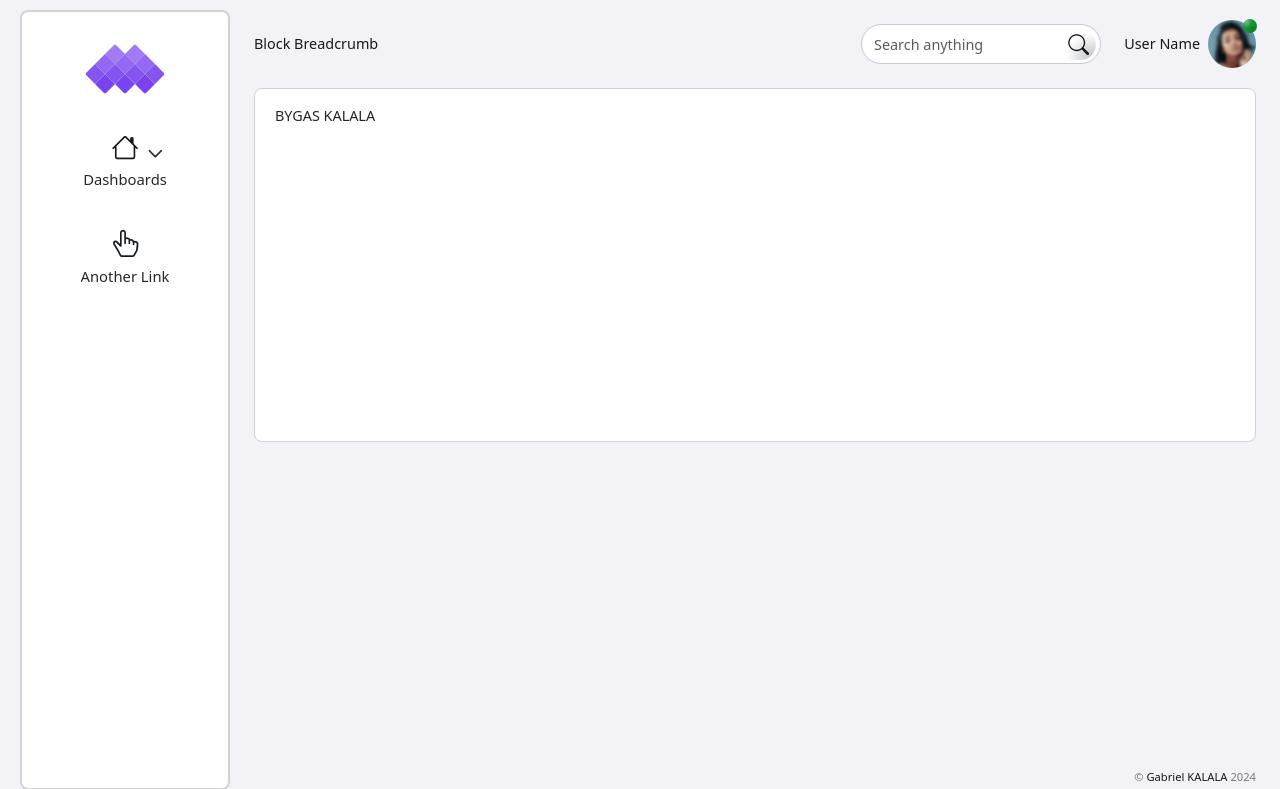
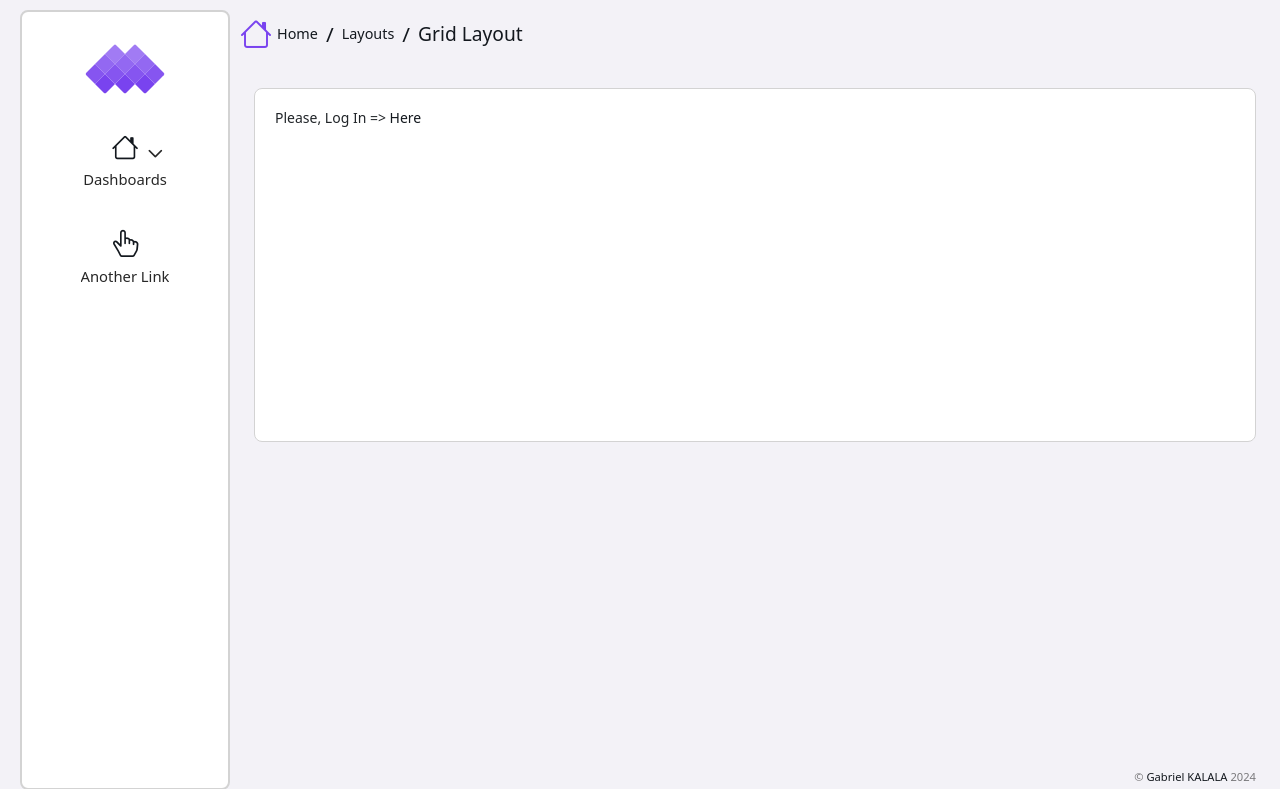
Before and after one commit to gabrielbygas/sams, a Django app: page / in a window 1280 px wide. Shown: the top 789 px of the page. Run offline with Django 5.2, Linux system fonts and the light colour scheme; some libraries are stand-ins or nearby versions; some web fonts are replaced.

Commit message:
login and logout

```diff
--- a/account/urls.py
+++ b/account/urls.py
@@ -1,13 +1,13 @@
 from django.conf.urls.static import static
 from django.urls import path
-from .views import login, logout, create_doctor, create_receptionist, create_student, user_creation_error_page
+from .views import auth_login, auth_logout, create_doctor, create_receptionist, create_student, user_creation_error_page
 from sams import settings
 
 app_name = "accounts"
 
 urlpatterns = [
-    path('login/', login, name="login"),
-    path('logout/', logout, name="logout"),
+    path('login/', auth_login, name="login"),
+    path('logout/', auth_logout, name="logout"),
     path('create-doctor/', create_doctor, name="create-doctor"),
     path('create-receptionist/', create_receptionist, name="create-receptionist"),
     path('create-student/', create_student, name="create-student"),
--- a/doctor/views.py
+++ b/doctor/views.py
@@ -1,5 +1,8 @@
 from django.shortcuts import render
+from django.contrib.auth.decorators import login_required
 
 # Create your views here.
+@login_required
 def home(request):
-    return render(request, "doctor/home.html")
+    user = request.user
+    return render(request, "doctor/home.html", {'user': user})
--- a/receptionist/views.py
+++ b/receptionist/views.py
@@ -1,5 +1,8 @@
 from django.shortcuts import render
+from django.contrib.auth.decorators import login_required
 
 # Create your views here.
+@login_required
 def home(request):
-    return render(request, "receptionist/home.html")
+    user = request.user
+    return render(request, "receptionist/home.html", {'user': user})
--- a/sams/templates/sams/index.html
+++ b/sams/templates/sams/index.html
@@ -29,7 +29,24 @@
           <div class="card">
               <div class="card-body">
                   <div class="card-320">
-                    BYGAS KALALA
+                    <!-- if messages -->
+                    {% if messages %}
+                      <div class="alert alert-danger alert-dismissible fade show" role="alert" id="myAlert">
+                          <ul>
+                              {% for message in messages %}
+                                <li>{{ message }}</li>
+                              {% endfor %}
+                          </ul>
+                          <button type="button" class="btn-close" data-bs-dismiss="alert" aria-label="Close"></button>
+                      </div>
+                    {% endif %}
+                    <!-- End messages -->
+
+                    {% if user.is_authenticated %}
+                      {{ user }}
+                    {% else %}
+                      <p> Please, Log In => <a href="{% url 'accounts:login' %}"> Here </a> </p>
+                    {% endif %}
                   </div>
               </div>
           </div>
@@ -42,4 +59,12 @@
 {% endblock %}
 
 {% block custom-javascript %}
+<script>
+  // Utilisez jQuery pour sélectionner l'alerte et la faire disparaître après 5 secondes
+  $(document).ready(function(){
+    setTimeout(function() {
+      $("#myAlert").alert('close');
+    }, 5000);
+  });
+  </script>
 {% endblock %}
--- a/sams/views.py
+++ b/sams/views.py
@@ -1,4 +1,4 @@
-from django.shortcuts import render
+from django.shortcuts import render, redirect
 
 
 def home(request):
--- a/student/views.py
+++ b/student/views.py
@@ -1,5 +1,9 @@
 from django.shortcuts import render
+from django.contrib.auth.decorators import login_required
 
 # Create your views here.
+@login_required
 def home(request):
-    return render(request, "student/home.html")
+    context = {}
+    context['user'] = request.user
+    return render(request, "student/home.html", context)
--- a/templates/base.html
+++ b/templates/base.html
@@ -2,7 +2,8 @@
 <!doctype html>
 <html lang="en">
     <!-- Page Head -->
-    {% include "head.html" %}
+	{% block title %}{% endblock %}
+    {% include "head.html" with title=title %}
 
 	<body>
 
@@ -31,7 +32,8 @@
 			<div class="main-container">
 
 				<!-- Page header -->
-                {% include "header.html" %}
+				{% block breadcrumb %}{% endblock %}
+                {% include "header.html" with breadcrumb=breadcrumb %}
 
 				<!-- Content wrapper scroll start -->
 				<div class="content-wrapper-scroll">
--- a/templates/head.html
+++ b/templates/head.html
@@ -23,8 +23,7 @@
     <link rel="stylesheet" href="https://cdn.jsdelivr.net/npm/bootstrap-icons@1.11.3/font/bootstrap-icons.min.css">
 
     <!-- Title -->
-    {% block title %}
-    {% endblock %}
+    {{ title }}
     <!--
         <title>SAMS - Student Appointment Medical System</title>
     -->
--- a/templates/header.html
+++ b/templates/header.html
@@ -4,51 +4,33 @@
 
     <div class="toggle-sidebar" id="toggle-sidebar"><i class="bi bi-list"></i></div>
 
-    <!-- Breadcrumb start -->
-    {% block breadcrumb %}
-    <span> Block Breadcrumb</span>
-    {% endblock %}
-    <!-- Breadcrumb end -->
-
     <!-- Header actions ccontainer start -->
     <div class="header-actions-container">
-
-        <!-- Search container start -->
-        <div class="search-container">
-
-            <!-- Search input group start -->
-            <div class="input-group">
-                <input type="text" class="form-control" placeholder="Search anything">
-                <button class="btn" type="button">
-                    <i class="bi bi-search"></i>
-                </button>
-            </div>
-            <!-- Search input group end -->
-
-        </div>
-        <!-- Search container end -->
-
+        {% if user.is_authenticated %}
         <!-- Header actions start -->
-        <ul class="header-actions">
+        <ul class="header-actions" style="margin-right: 20%; margin-top: -1%;">
             <li class="dropdown">
                 <a href="#" id="userSettings" class="user-settings" data-toggle="dropdown" aria-haspopup="true">
-                    <span class="user-name d-none d-md-block">User Name</span>
+                    <span class="user-name d-none d-md-block">{{ user.first_name }}</span>
                     <span class="avatar">
-                        <img src="{% static '/sams/assets/images/user.png'%}" alt="Admin Templates">
+                        <img src="{{ user.photo.url }}" alt="Admin Templates">
                         <span class="status online"></span>
                     </span>
                 </a>
-                <div class="dropdown-menu dropdown-menu-end" aria-labelledby="userSettings">
+                <div class="dropdown-menu" aria-labelledby="userSettings">
                     <div class="header-profile-actions">
-                        <a href="#">Link</a>
-                        <a href="#">Link</a>
-                        <a href="#">Link</a>
+                        <a href="{% url 'accounts:logout' %}">Logout</a>
                     </div>
                 </div>
+
             </li>
         </ul>
         <!-- Header actions end -->
+        {% endif %}
 
+        <!-- Breadcrumb start -->
+        {{ breadcrumb }}
+        <!-- Breadcrumb end -->
     </div>
     <!-- Header actions ccontainer end -->
 
```
Also changed, not shown: account/models.py (+8 -0 lines), account/templates/account/login.html (+0 -25 lines), account/templates/account/logout.html (deleted, +0 -16 lines), account/views.py (+25 -14 lines).
